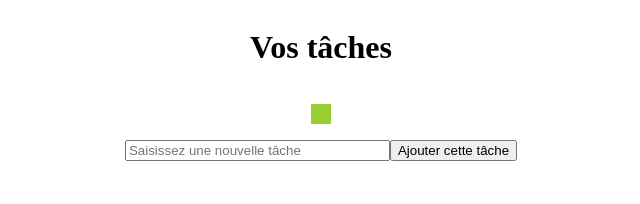
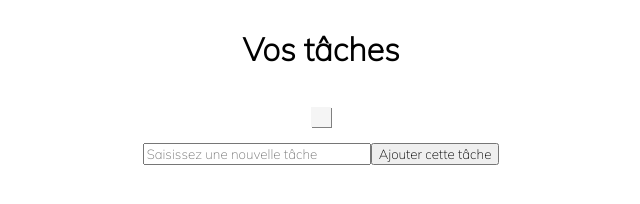
Before and after one commit to Raglink/todoJS, a plain HTML site: page index.html in a window 1280 px wide. Shown: the whole page, without its empty margins (319-959 px from the left). Drawn offline with Linux system fonts and the light colour scheme.

Commit message:
add desing

```diff
--- a/index.html
+++ b/index.html
@@ -1,10 +1,11 @@
 <!DOCTYPE html>
 <html lang="fr">
   <head>
-    <script src="todoList.js"></script>
-    <link rel="stylesheet" type="text/css" href="main.css" />
     <meta charset="UTF-8" />
     <meta name="viewport" content="width=device-width, initial-scale=1.0" />
+    <link rel="stylesheet" type="text/css" href="main.css" />
+    <link href="https://fonts.googleapis.com/css2?family=Mulish:wght@200&display=swap" rel="stylesheet">
+    <script src="todoList.js"></script>
     <title>Application de todo list</title>
   </head>
   <body onload="init()">
--- a/main.css
+++ b/main.css
@@ -1,22 +1,27 @@
 body{
-  font-family:"Times New Roman", Times, serif ;
+  font-family: 'Mulish', sans-serif;
+  display: flex;
+  justify-content: center;
 }
 #wrapper{
-
   display: flex;
-  flex-direction: column;
-  justify-content: center;
-  align-items: center;
+    align-items: center;
+    flex:0 1 700px  ;
+    flex-direction: column;
+    justify-content: center;
 }
 
 #todo-list{
-  flex:0 500px  ;
-  background-color: yellowgreen;
+  background-color:whitesmoke;
+  box-shadow: 1px 1px 0px gray;
   padding: 10px;
 }
 li {
   display: flex;
   align-items: center;
+  justify-content: center;
+  flex-wrap: wrap;
+  border-bottom: 1px solid #2219191c;
 }
 .task-done {
   text-decoration: line-through;
@@ -25,3 +30,12 @@ li {
 .delete-cross {
   padding: 5px;
 }
+#input{
+  display: flex;
+  justify-content: center;
+  flex-wrap: wrap;
+}
+
+input{
+  font-family: 'Mulish', sans-serif;
+}
```
